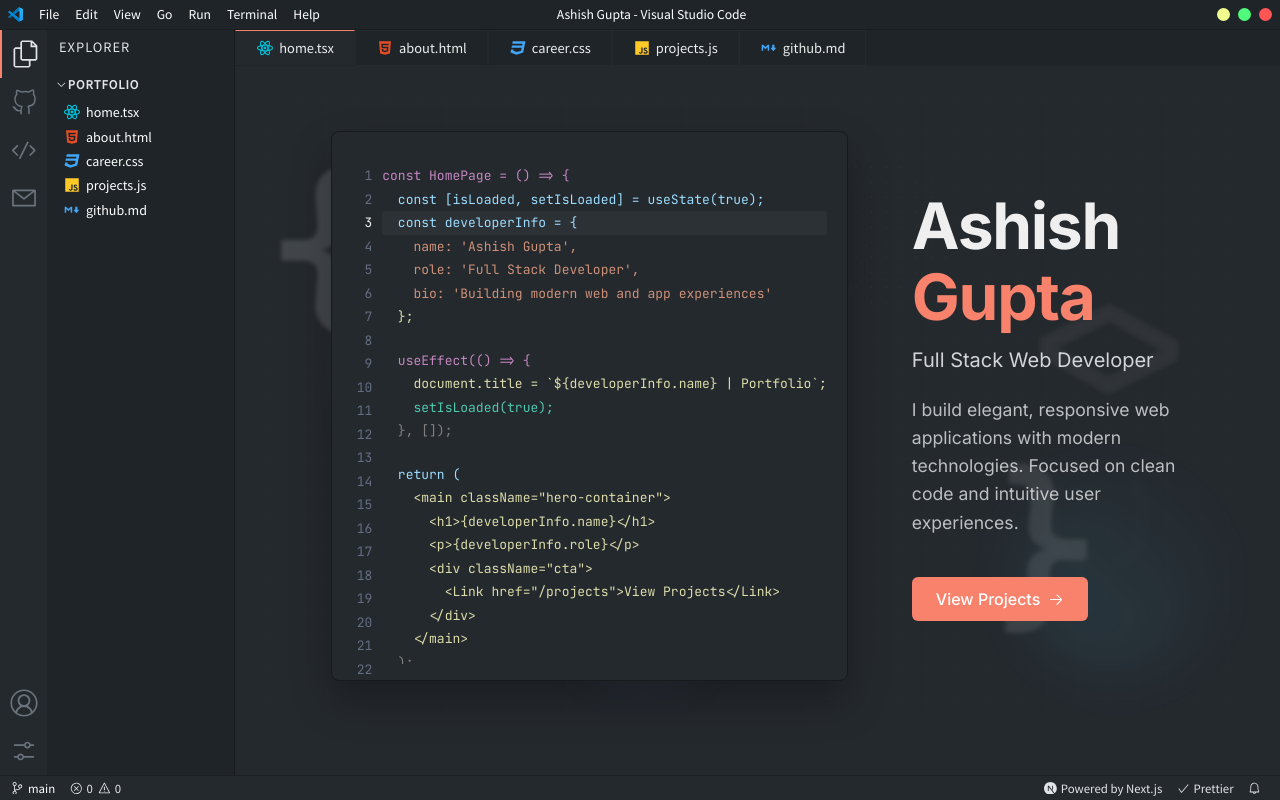
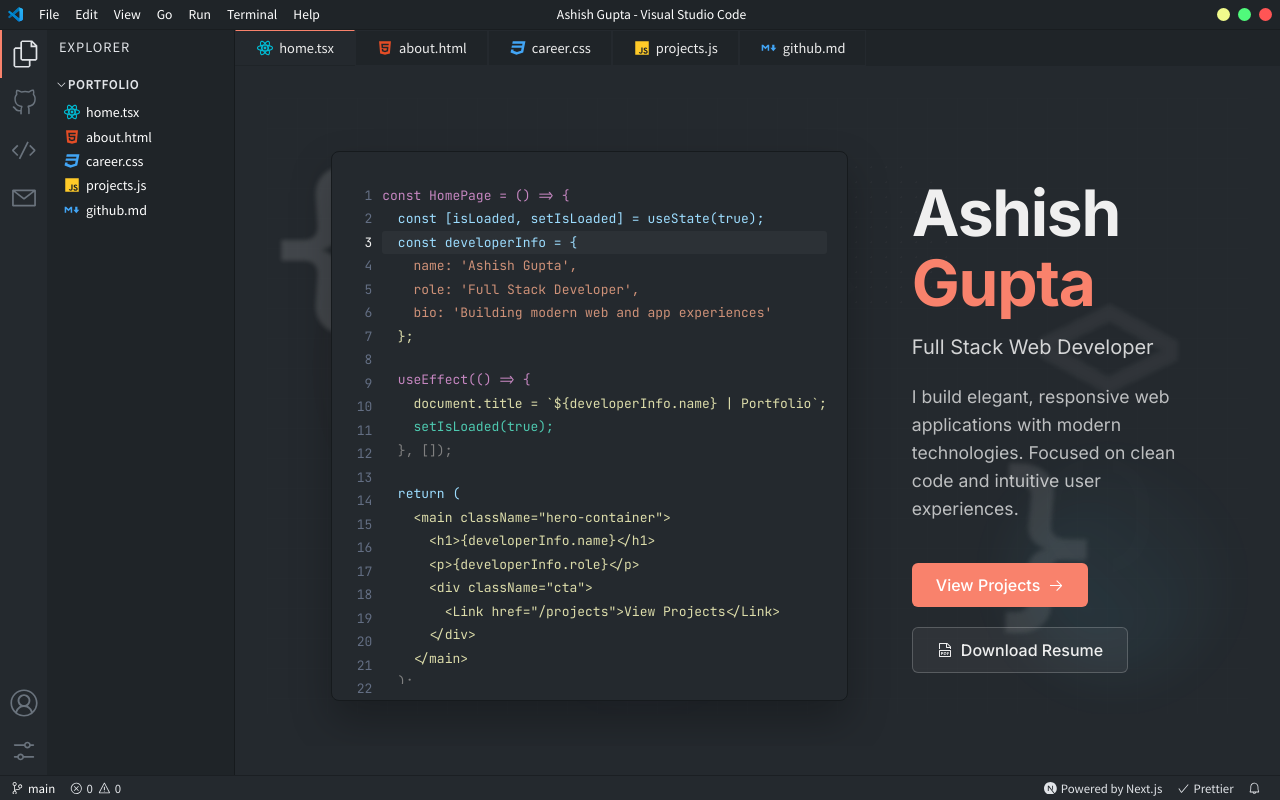
Before and after one commit to AshishGupta18/portfolio-VSCODE-style, a Next.js app: page / in a window 1280 px wide. Built offline with nearby package versions, Linux system fonts and the light colour scheme.

Commit message:
added resume

```diff
--- a/pages/index.tsx
+++ b/pages/index.tsx
@@ -1,47 +1,50 @@
-import { useState, useEffect } from 'react';
-import Link from 'next/link';
-import { VscArrowRight } from 'react-icons/vsc';
+import { useState, useEffect } from "react";
+import Link from "next/link";
+import { VscArrowRight, VscFilePdf } from "react-icons/vsc";
 
-import styles from '@/styles/HomePage.module.css';
+import styles from "@/styles/HomePage.module.css";
 
 export default function HomePage() {
   const [activeLineIndex, setActiveLineIndex] = useState(0);
 
   const codeLines = [
-    { code: 'const HomePage = () => {', type: 'function' },
+    { code: "const HomePage = () => {", type: "function" },
     {
-      code: '  const [isLoaded, setIsLoaded] = useState(true);',
-      type: 'variable',
+      code: "  const [isLoaded, setIsLoaded] = useState(true);",
+      type: "variable",
     },
-    { code: '  const developerInfo = {', type: 'variable' },
-    { code: "    name: 'Ashish Gupta',", type: 'array-item' },
-    { code: "    role: 'Full Stack Developer',", type: 'array-item' },
-    { code: "    bio: 'Building modern web and app experiences'", type: 'array-item' },
-    { code: '  };', type: 'array-end' },
-    { code: '', type: 'blank' },
-    { code: '  useEffect(() => {', type: 'nested-function' },
+    { code: "  const developerInfo = {", type: "variable" },
+    { code: "    name: 'Ashish Gupta',", type: "array-item" },
+    { code: "    role: 'Full Stack Developer',", type: "array-item" },
     {
-      code: '    document.title = `${developerInfo.name} | Portfolio`;',
-      type: 'return',
+      code: "    bio: 'Building modern web and app experiences'",
+      type: "array-item",
     },
-    { code: '    setIsLoaded(true);', type: 'function-call' },
-    { code: '  }, []);', type: 'close' },
-    { code: '', type: 'blank' },
-    { code: '  return (', type: 'return-object' },
-    { code: '    <main className="hero-container">', type: 'object-method' },
-    { code: '      <h1>{developerInfo.name}</h1>', type: 'object-method' },
-    { code: '      <p>{developerInfo.role}</p>', type: 'object-method' },
-    { code: '      <div className="cta">', type: 'object-method' },
+    { code: "  };", type: "array-end" },
+    { code: "", type: "blank" },
+    { code: "  useEffect(() => {", type: "nested-function" },
+    {
+      code: "    document.title = `${developerInfo.name} | Portfolio`;",
+      type: "return",
+    },
+    { code: "    setIsLoaded(true);", type: "function-call" },
+    { code: "  }, []);", type: "close" },
+    { code: "", type: "blank" },
+    { code: "  return (", type: "return-object" },
+    { code: '    <main className="hero-container">', type: "object-method" },
+    { code: "      <h1>{developerInfo.name}</h1>", type: "object-method" },
+    { code: "      <p>{developerInfo.role}</p>", type: "object-method" },
+    { code: '      <div className="cta">', type: "object-method" },
     {
       code: '        <Link href="/projects">View Projects</Link>',
-      type: 'object-method',
+      type: "object-method",
     },
-    { code: '      </div>', type: 'object-method' },
-    { code: '    </main>', type: 'object-method' },
-    { code: '  );', type: 'close' },
-    { code: '};', type: 'close-function' },
-    { code: '', type: 'blank' },
-    { code: 'export default HomePage;', type: 'function-call' },
+    { code: "      </div>", type: "object-method" },
+    { code: "    </main>", type: "object-method" },
+    { code: "  );", type: "close" },
+    { code: "};", type: "close-function" },
+    { code: "", type: "blank" },
+    { code: "export default HomePage;", type: "function-call" },
   ];
 
   useEffect(() => {
@@ -63,7 +66,7 @@
                   <div
                     key={index}
                     className={`${styles.lineNumber} ${
-                      index === activeLineIndex ? styles.activeLine : ''
+                      index === activeLineIndex ? styles.activeLine : ""
                     }`}
                   >
                     {index + 1}
@@ -76,7 +79,7 @@
                   <div
                     key={index}
                     className={`${styles.codeLine} ${styles[line.type]} ${
-                      index === activeLineIndex ? styles.highlightedLine : ''
+                      index === activeLineIndex ? styles.highlightedLine : ""
                     }`}
                   >
                     {line.code}
@@ -105,6 +108,13 @@
             <Link href="/projects" className={styles.primaryLink}>
               View Projects <VscArrowRight />
             </Link>
+            <a
+              href="/resume/Ashish_Resume_SAP.pdf"
+              download="Ashish_Resume_SAP.pdf"
+              className={styles.secondaryLink}
+            >
+              <VscFilePdf /> Download Resume
+            </a>
           </div>
         </div>
       </div>
@@ -112,16 +122,16 @@
       <div className={styles.decorElements}>
         <div className={styles.codeFlare}></div>
         <div className={styles.gridLines}></div>
-        <div className={styles.codeBlock1}>{'{'}</div>
-        <div className={styles.codeBlock2}>{'}'}</div>
-        <div className={styles.codeBlock3}>{'<>'}</div>
-        <div className={styles.codeBlock4}>{'/>'}</div>
+        <div className={styles.codeBlock1}>{"{"}</div>
+        <div className={styles.codeBlock2}>{"}"}</div>
+        <div className={styles.codeBlock3}>{"<>"}</div>
+        <div className={styles.codeBlock4}>{"/>"}</div>
         <div className={styles.orb1}></div>
         <div className={styles.orb2}></div>
         <div className={styles.orb3}></div>
-        <div className={styles.codeSymbol1}>{'()'}</div>
-        <div className={styles.codeSymbol2}>{'[]'}</div>
-        <div className={styles.codeSymbol3}>{'=>'}</div>
+        <div className={styles.codeSymbol1}>{"()"}</div>
+        <div className={styles.codeSymbol2}>{"[]"}</div>
+        <div className={styles.codeSymbol3}>{"=>"}</div>
         <div className={styles.dotPattern}></div>
         <div className={styles.mobileAccent}></div>
       </div>
@@ -131,6 +141,6 @@
 
 export async function getStaticProps() {
   return {
-    props: { title: 'Home' },
+    props: { title: "Home" },
   };
 }
--- a/styles/HomePage.module.css
+++ b/styles/HomePage.module.css
@@ -1,4 +1,4 @@
-@import url('https://fonts.googleapis.com/css2?family=JetBrains+Mono:wght@300;400;500;700&family=Inter:wght@400;500;600;700&display=swap');
+@import url("https://fonts.googleapis.com/css2?family=JetBrains+Mono:wght@300;400;500;700&family=Inter:wght@400;500;600;700&display=swap");
 
 .container {
   max-width: 1200px;
@@ -17,7 +17,7 @@
   overflow: auto;
   position: relative;
   padding: 1rem 0;
-  font-family: 'JetBrains Mono', monospace;
+  font-family: "JetBrains Mono", monospace;
   font-size: 0.9rem;
   line-height: 1.5;
 }
@@ -28,7 +28,7 @@
 
 .heroLayout {
   position: relative;
-  font-family: 'Inter', sans-serif;
+  font-family: "Inter", sans-serif;
   display: flex;
   justify-content: center;
   align-items: center;
@@ -69,7 +69,7 @@
   width: 50px;
   background: var(--main-bg);
   color: #636e83;
-  font-family: 'JetBrains Mono', monospace;
+  font-family: "JetBrains Mono", monospace;
   font-size: 13px;
   user-select: none;
   text-align: right;
@@ -89,7 +89,7 @@
 .codeEditor {
   flex: 1;
   padding: 16px 20px 16px 0;
-  font-family: 'JetBrains Mono', monospace;
+  font-family: "JetBrains Mono", monospace;
   font-size: 13px;
   line-height: 1.5;
   color: var(--text-color);
@@ -125,7 +125,7 @@
 }
 
 .highlightedLine::before {
-  content: '';
+  content: "";
   display: block;
   position: absolute;
   left: -10px;
@@ -281,6 +281,21 @@
   transition: all 0.25s ease;
 }
 
+.secondaryLink {
+  color: var(--text-color);
+  padding: 0.75rem 1.5rem;
+  border-radius: 6px;
+  font-size: 1rem;
+  border: 1px solid rgba(255, 255, 255, 0.2);
+  background: rgba(255, 255, 255, 0.05);
+}
+
+.secondaryLink:hover {
+  background: rgba(255, 255, 255, 0.1);
+  border-color: rgba(255, 255, 255, 0.3);
+  transform: translateY(-2px);
+}
+
 .primaryLink {
   background-color: var(--accent-color);
   color: white;
@@ -293,7 +308,7 @@
 }
 
 .primaryLink::before {
-  content: '';
+  content: "";
   position: absolute;
   inset: 0;
   background: linear-gradient(
@@ -362,7 +377,7 @@
 .codeBlock3,
 .codeBlock4 {
   position: absolute;
-  font-family: 'JetBrains Mono', monospace;
+  font-family: "JetBrains Mono", monospace;
   color: rgba(var(--accent-color-rgb), 0.08);
   font-size: 180px;
   font-weight: 700;
@@ -450,7 +465,7 @@
 .codeSymbol2,
 .codeSymbol3 {
   position: absolute;
-  font-family: 'JetBrains Mono', monospace;
+  font-family: "JetBrains Mono", monospace;
   color: rgba(255, 255, 255, 0.08);
   font-size: 120px;
   font-weight: 700;
@@ -687,7 +702,7 @@
 
   /* Remove the background gradient from heroLayout */
   .heroLayout::before {
-    content: '';
+    content: "";
     position: absolute;
     inset: 0;
     background: radial-gradient(
@@ -699,7 +714,7 @@
   }
 
   .decorElements::before {
-    content: '';
+    content: "";
     position: absolute;
     inset: 0;
     background-image: linear-gradient(
@@ -736,7 +751,7 @@
   }
 
   .mobileAccent::after {
-    content: '';
+    content: "";
     position: absolute;
     width: 120px;
     height: 120px;
```
Also changed, not shown: 1 other file (tests, documents, lock files or other folders).
